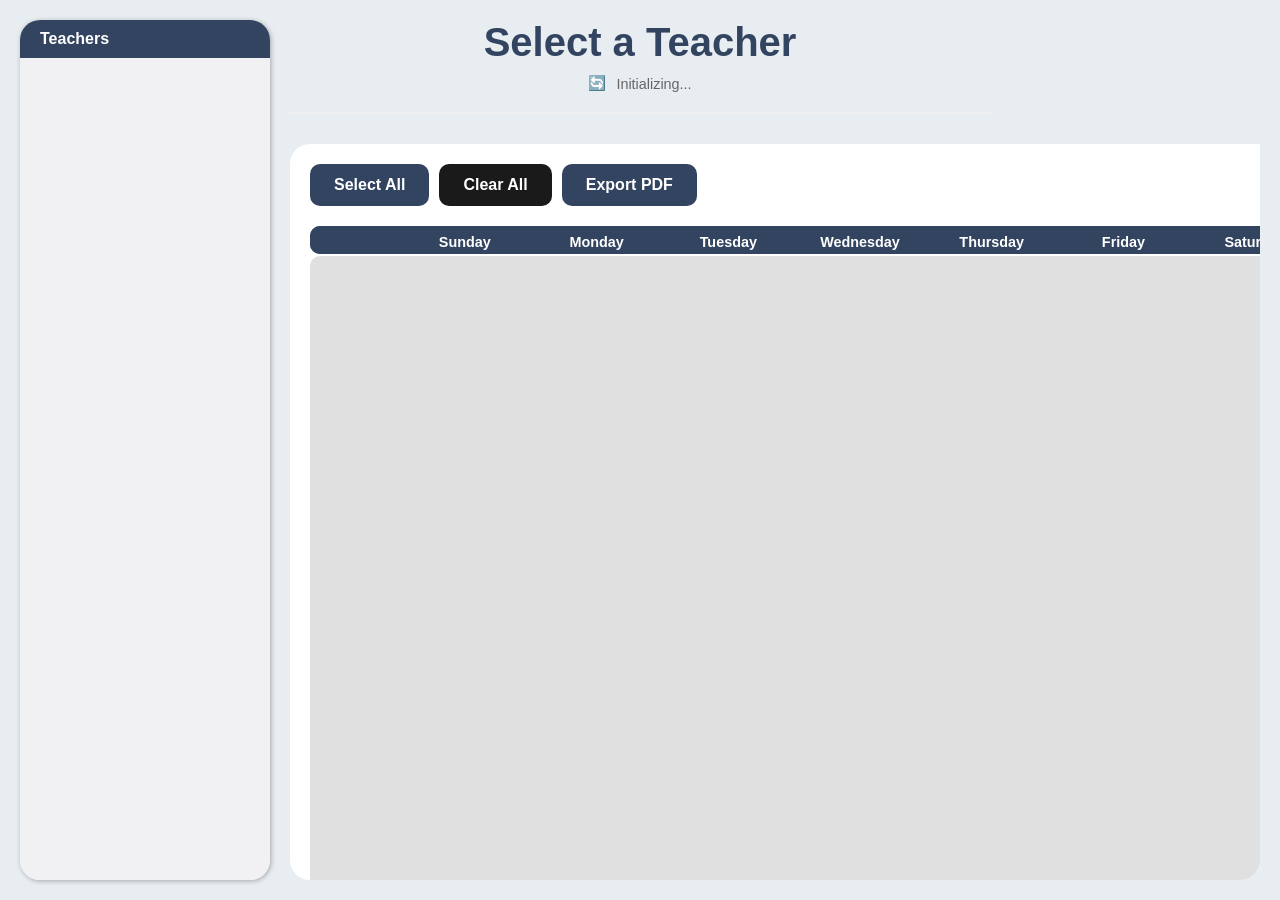
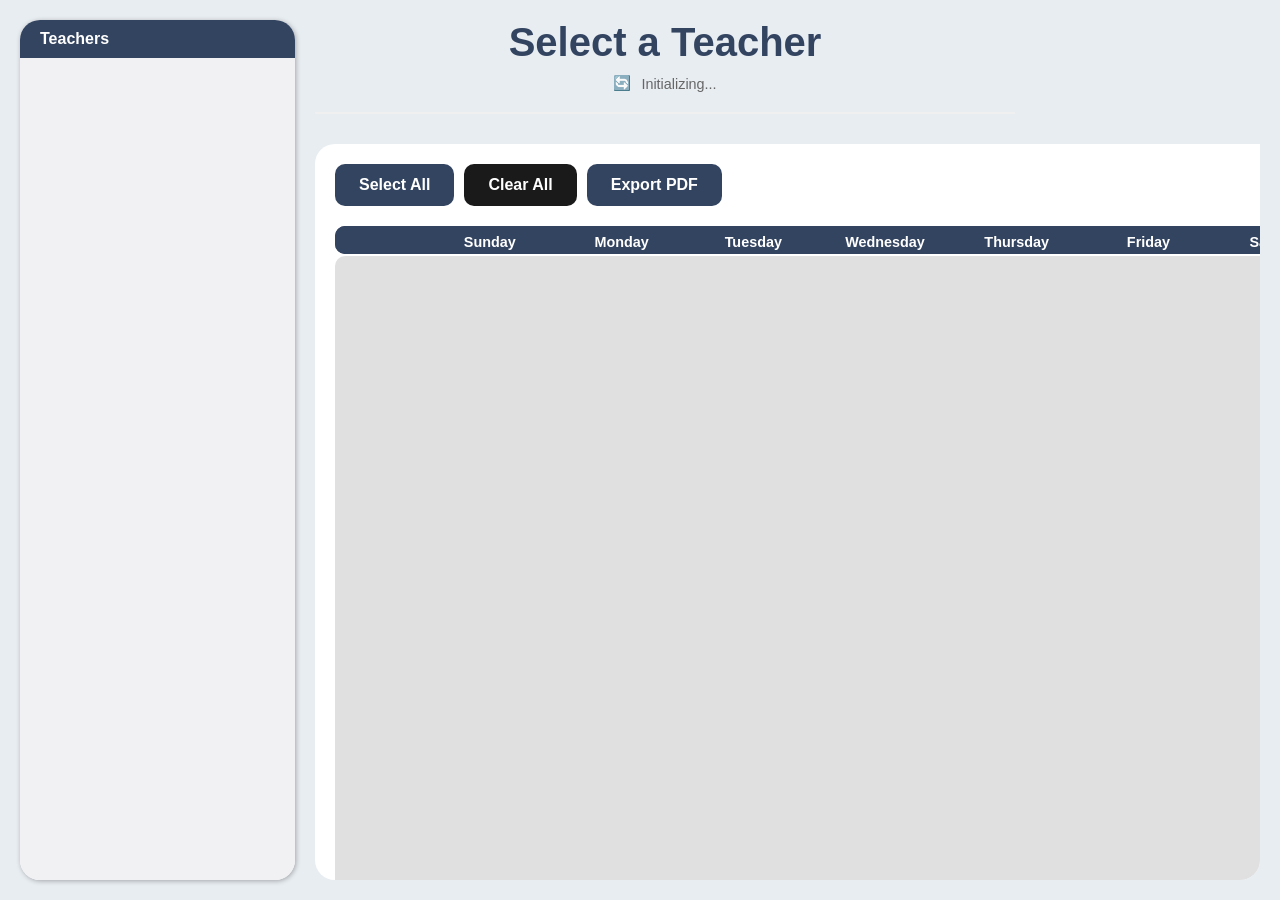

Update

--- a/style.css
+++ b/style.css
@@ -35,7 +35,7 @@ body {
     --calendar-surface-radius: 20px;
     --calendar-surface-padding: 20px;
     --calendar-surface-height: calc(100vh - 40px);
-    --calendar-surface-width: calc(100vw - 330px);
+    --calendar-surface-width: calc(100vw - 355px);
 }
 
 /* Sidebar Styles */
@@ -45,7 +45,7 @@ body {
     background: white;
 
     height: 100%;
-    width: 250px;
+    width: 275px;
 
     border-radius: 20px;
     box-shadow: 1px 1px 5px 0px rgba(0, 0, 0, 0.3);
@@ -6254,6 +6254,13 @@ tr td.add-teacher-availability-table-day {
     border-left: 2.5px solid transparent;
 }
 
+.teacher-item-student-actions {
+    display: inline-flex;
+    align-items: center;
+    gap: 5px;
+    flex-shrink: 0;
+}
+
 .teacher-item-name {
     flex: 1;
     min-width: 0;
@@ -6333,6 +6340,56 @@ tr td.add-teacher-availability-table-day {
     background: #334461;
     border-color: #e8eaf6;
     color: #fff;
+}
+
+.teacher-item .student-external-link-btn.sidebar-section-title-passport-btn {
+    width: 20px;
+    height: 20px;
+    flex-shrink: 0;
+    border: 1px solid #334461;
+    border-radius: 5px;
+    background: #fff;
+    color: #334461;
+}
+
+.teacher-item.category-speakon .student-external-link-btn.sidebar-section-title-passport-btn {
+    border-color: #d81b60;
+    color: #d81b60;
+}
+
+.teacher-item.category-passport .student-external-link-btn.sidebar-section-title-passport-btn {
+    border-color: #d50000;
+    color: #d50000;
+}
+
+.teacher-item.teacher-item--school-theme .student-external-link-btn.sidebar-section-title-passport-btn {
+    border-color: var(--school-primary, #334461);
+    color: var(--school-primary, #334461);
+    background: #fff;
+}
+
+.teacher-item.category-private .student-external-link-btn.sidebar-section-title-passport-btn:hover {
+    background: #334461;
+    border-color: #e8eaf6;
+    color: #fff;
+}
+
+.teacher-item.category-speakon .student-external-link-btn.sidebar-section-title-passport-btn:hover {
+    background: #d81b60;
+    border-color: #fce4ec;
+    color: #fff;
+}
+
+.teacher-item.category-passport .student-external-link-btn.sidebar-section-title-passport-btn:hover {
+    background: #d50000;
+    border-color: #ffebee;
+    color: #fff;
+}
+
+.teacher-item.teacher-item--school-theme .student-external-link-btn.sidebar-section-title-passport-btn:hover {
+    background: var(--school-primary, #334461);
+    color: #fff;
+    border-color: var(--school-primary-soft, rgba(63, 81, 181, 0.25));
 }
 
 .teacher-item:hover {
